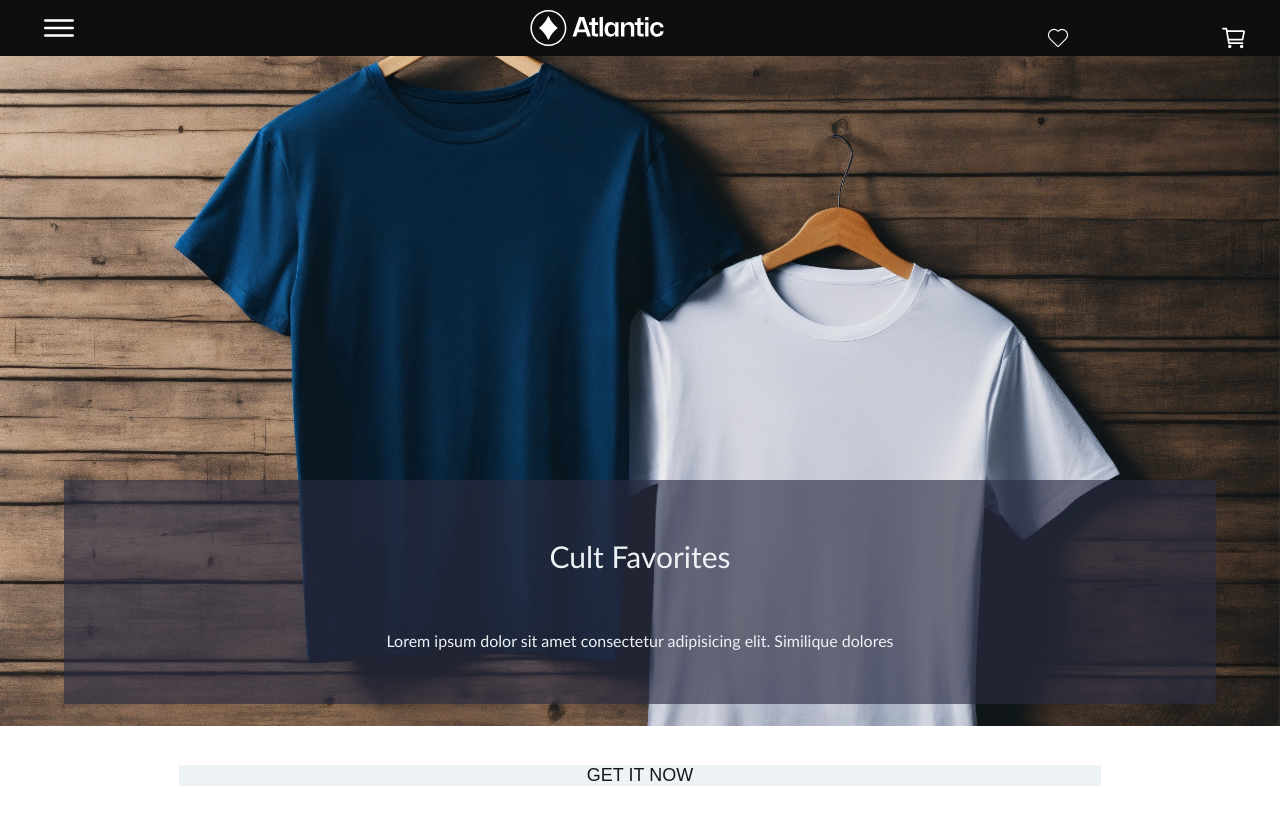
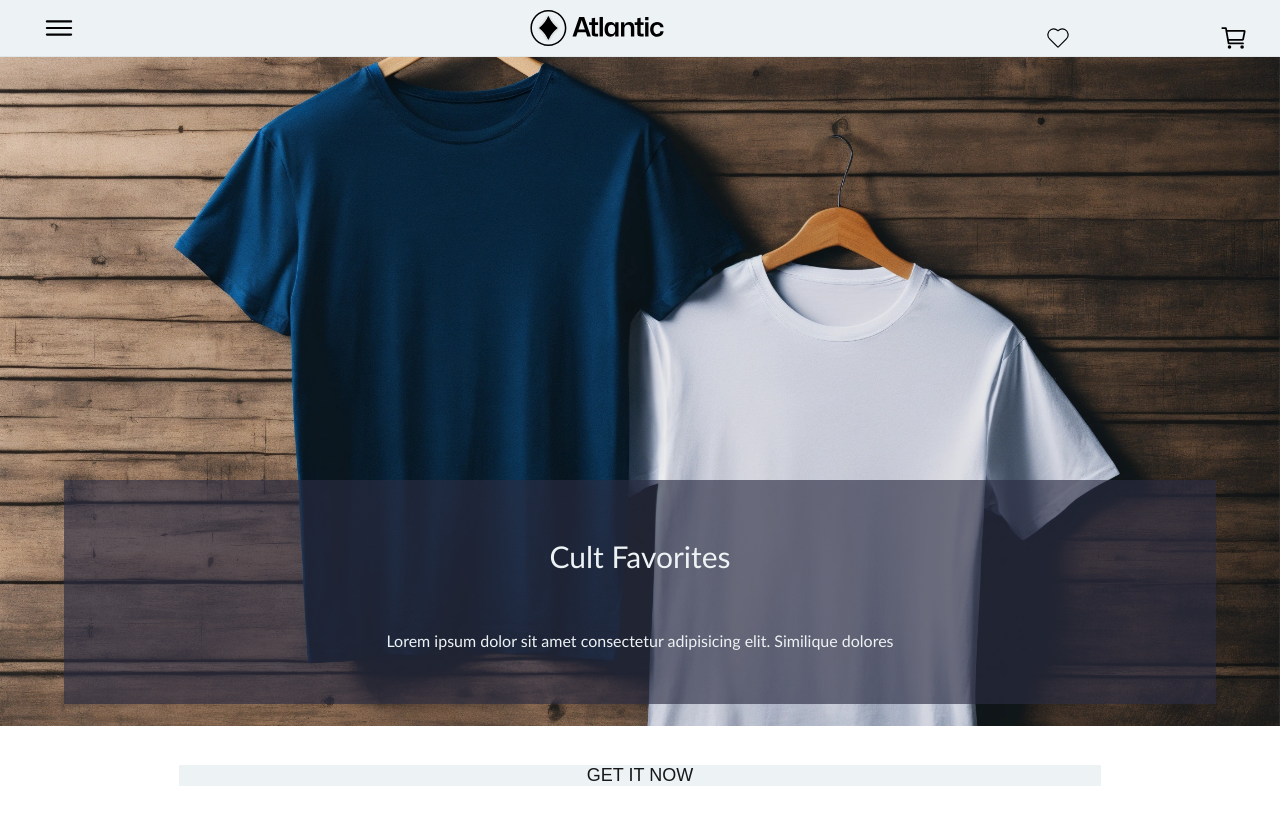
Before and after one commit to IcaroJordano/e-commerc, a React (Vite) app: page / in a window 1280 px wide. Shown: the top 824 px of the page. Built offline with nearby package versions, Linux system fonts and the light colour scheme.

Commit message:
feat(Navbar): trocar tema do navbar para white

```diff
--- a/src/components/Navbar.css
+++ b/src/components/Navbar.css
@@ -3,13 +3,15 @@
     display: flex;
     width: 100%;
     height: 7vh;
-    background-color: #0F0E0E;
+    /* background-color: #0F0E0E; */
     /* border-bottom: solid 1px #33372C; */
     position: fixed;
     /* box-shadow: rgba(100, 100, 111, 0.2) 0px 7px 29px 0px; */
     /* box-shadow: rgba(0, 0, 0, 0.15) 1.95px 1.95px 2.6px; */
     justify-content:space-between;
     align-items: center;
+    background-color: #edf2f4;
+    border-bottom: #e0e5e7 solid 1px;
 }
 .Navbar img{
     margin-left: 6%;
@@ -18,15 +20,15 @@
 }
 .Navbar svg{
     /* margin-left: 1%; */
-    color: white;
+    color: black;
     margin-top: 10%;
-    scale: 1.7;
+    scale: 1.8;
     /* margin-right: 5%; */
 }
 .Navbar .menu{
     margin-top: 0%;
     margin-left: 4%;
-    scale: 2.5;
+    scale: 2.2;
 }
 .Navbar .add{
     justify-content: space-between;
--- a/src/components/Navbar.jsx
+++ b/src/components/Navbar.jsx
@@ -1,5 +1,5 @@
 import "./Navbar.css"
-import image from '../images/logo.svg'
+import image from '../images/Atlantic-black.svg'
 import { IoMenuOutline } from "react-icons/io5";
 import { IoCartOutline } from "react-icons/io5";
 import { CiHeart } from "react-icons/ci";
```
